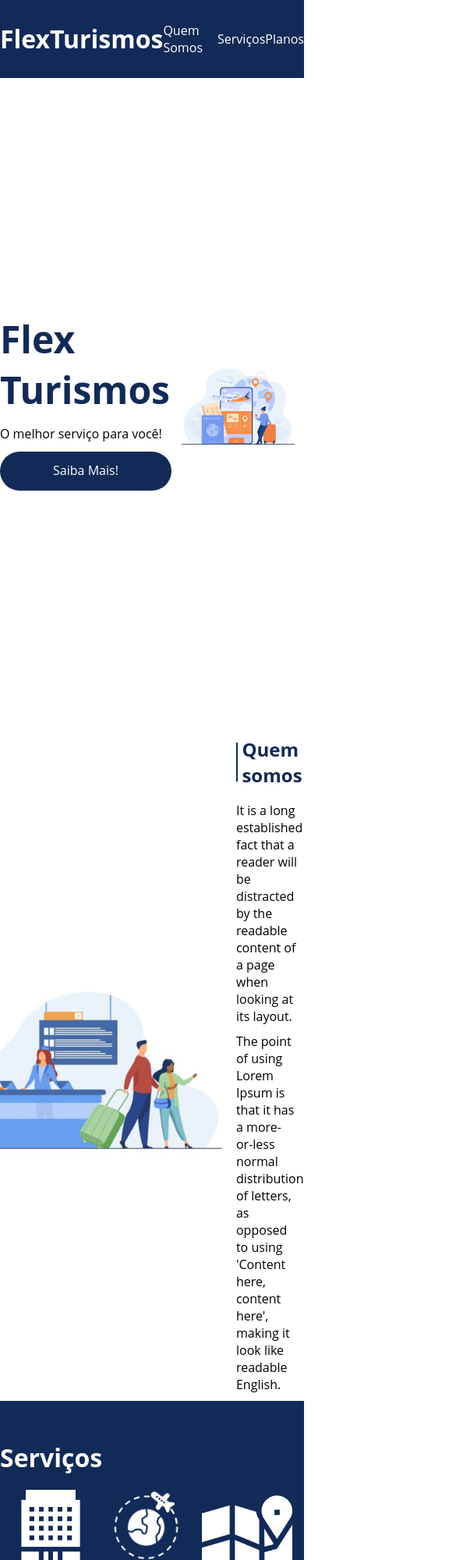
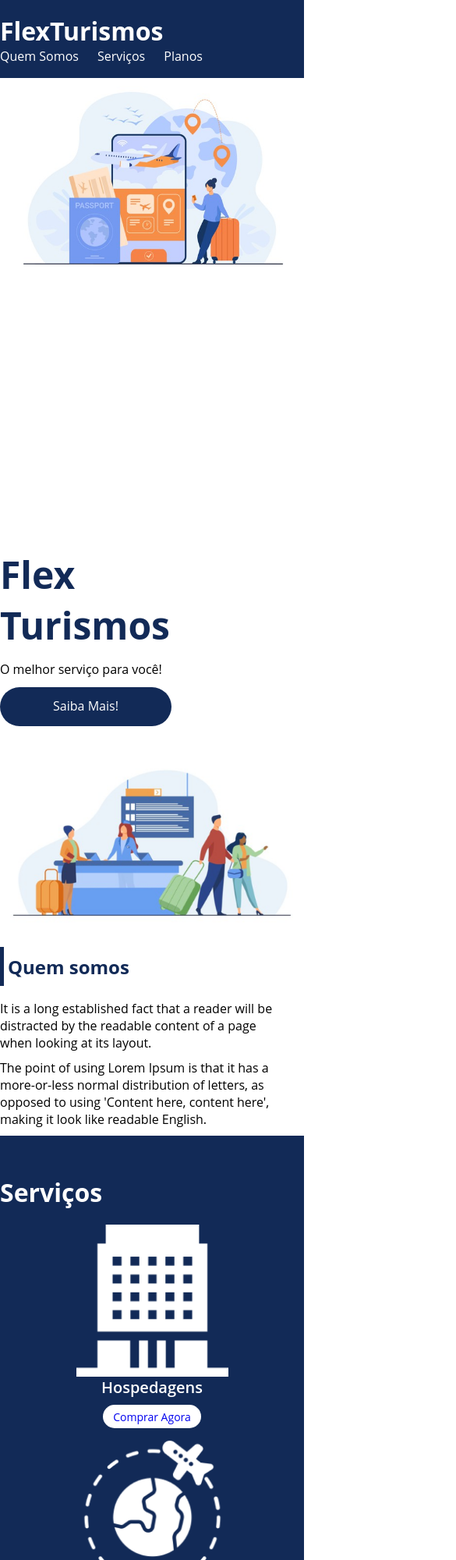
Before and after one commit to hanssell-the-fox/bootcamp-landing-page, a plain HTML site: page index.html in a window 390 px wide. Shown: the top 2000 px of the page at 78% size, 585 px wide, since content can reach past the window. Drawn offline with Linux system fonts and the light colour scheme.

Commit message:
modificações finais enquanto no bootcamp

```diff
--- a/style.css
+++ b/style.css
@@ -24,6 +24,7 @@ div img {
   max-width: 62rem;
   margin: auto;
   width: 100%;
+  min-width: 320px;
 }
 
 header {
@@ -240,3 +241,51 @@ footer {
   justify-content: space-between;
   color: #ffffff;
 }
+
+/*
+ * Mobile
+ */
+
+ @media(max-width: 992px) {
+   .flex-container {
+     flex-direction: column;
+   }
+
+   .presentation {
+     flex-direction: column-reverse;
+   }
+
+   .presentation .text-presentation {
+     width: 100%;
+   }
+
+   #we-are {
+     flex-direction: column-reverse;
+   }
+
+   #we-are img {
+     min-width: 320px;
+     margin: auto;
+   }
+
+   .list-services {
+     flex-direction: column;
+   }
+
+   .service img {
+     width: 50%;
+     margin: auto;
+   }
+
+   .plans-list {
+     flex-direction: column;
+     align-items: flex-start;
+   }
+
+   .plans-list .plan {
+     max-width: 90%;
+     margin: auto;
+     width: 100%;
+     margin-bottom: 20px;
+   }
+ }
```
